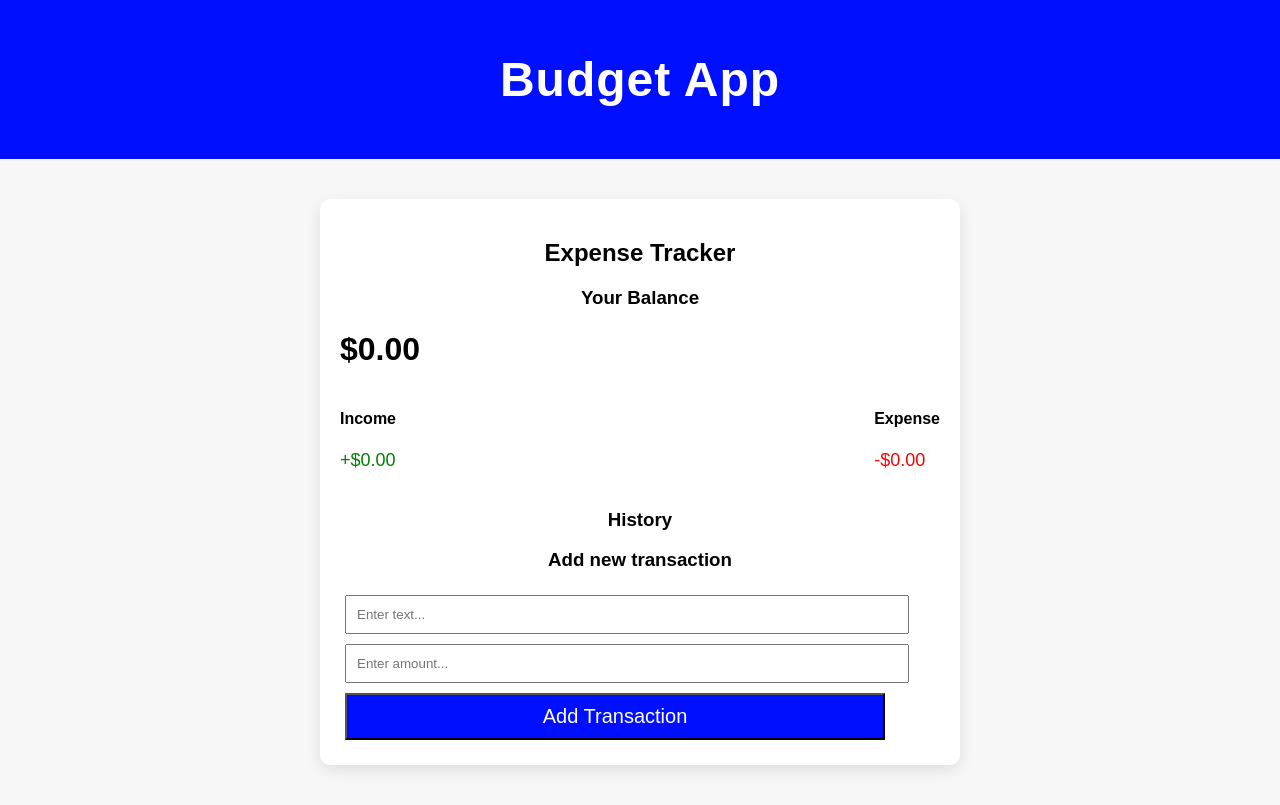
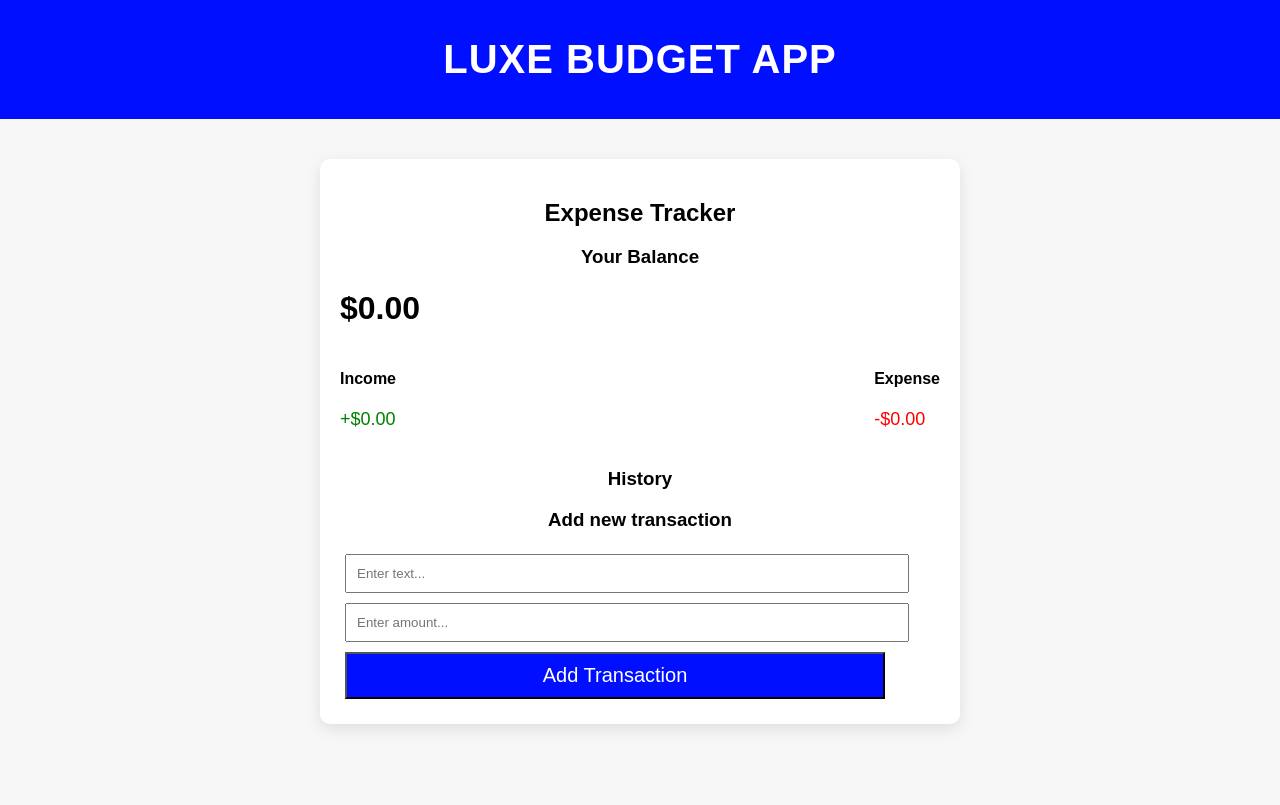
Before and after one commit to Anyamgu/Brainwave_Matrix_Intern, a plain HTML site: page index.html in a window 1280 px wide. Drawn offline with Linux system fonts and the light colour scheme.

Commit message:
more update

```diff
--- a/index.html
+++ b/index.html
@@ -10,7 +10,7 @@
 
 <body>
     <header>
-        <h1>Budget App</h1>
+        <h1>Luxe Budget App</h1>
     </header>
 
     <div class="container">
--- a/styles.css
+++ b/styles.css
@@ -8,10 +8,11 @@ header {
     background-color: #000fff;
     color: #fff;
     text-align: center;
-    padding: 20px 0;
-    font-size: 24px;
+    padding: 10px;
+    font-size: 20px;
     font-weight: bold;
     letter-spacing: 1px;
+    text-transform: uppercase;
 }
 
 .container {
@@ -72,10 +73,6 @@ form button {
     font-size: 20px;
 }
 
-form button:hover {
-    background-color: blueviolet;
-}
-
 .delete-btn {
     background-color: red;
     color: white;
```
